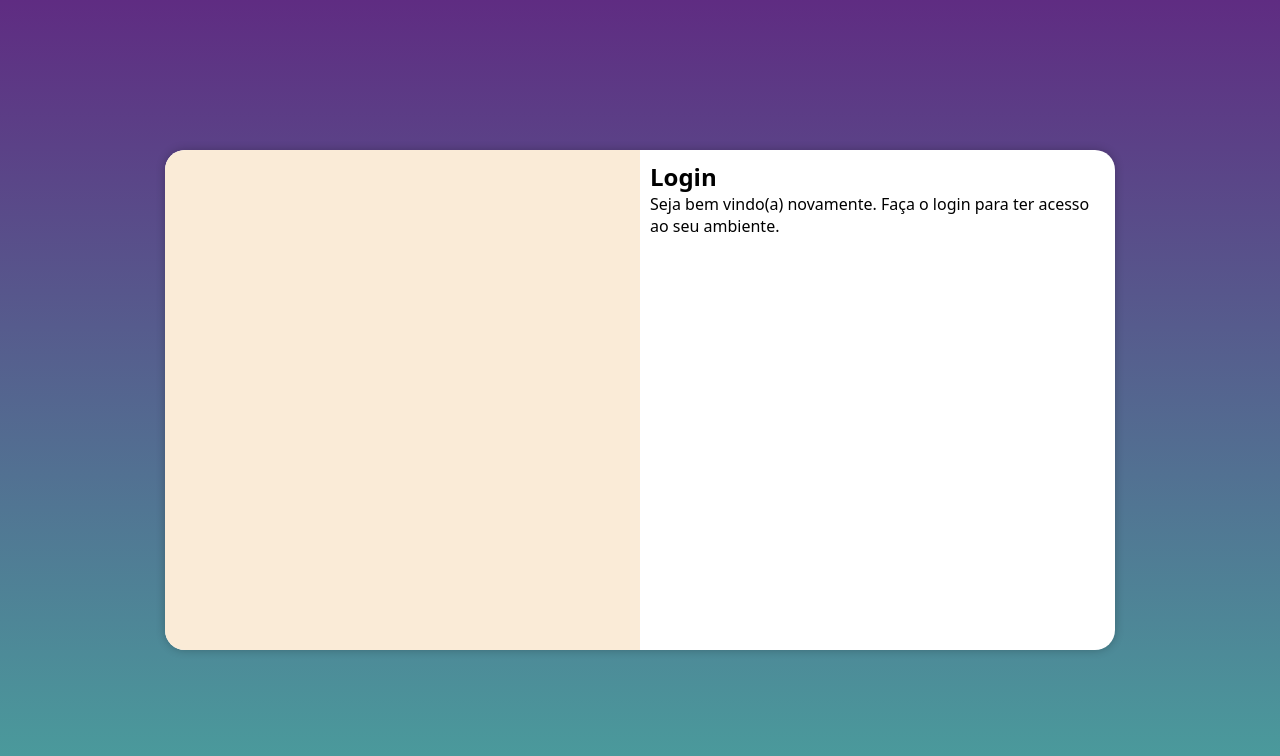
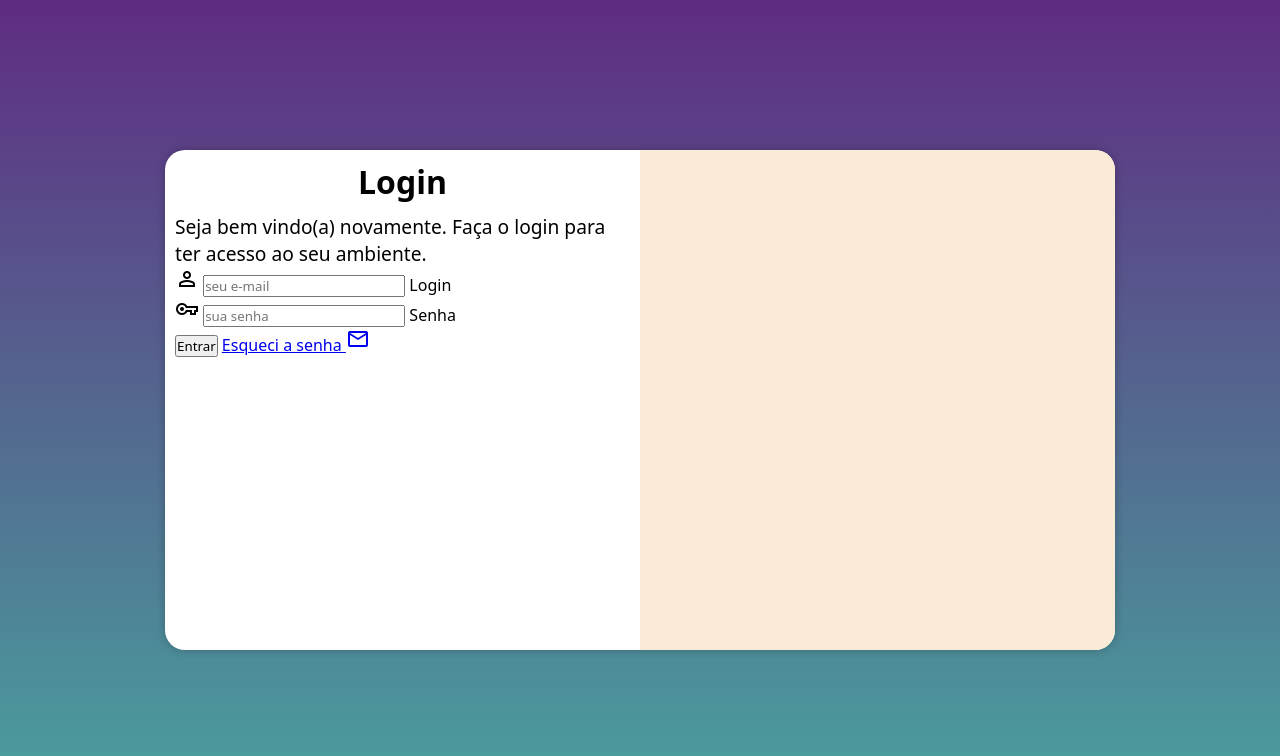
Before and after one commit to ton-long/projeto-login, a plain HTML site: page index.html in a window 1280 px wide. Drawn offline with nearby package versions, Linux system fonts and the light colour scheme.

Commit message:
Criando formulário de login

```diff
--- a/estilos/media-query.css
+++ b/estilos/media-query.css
@@ -26,12 +26,19 @@
         width: 950px;
     }
     div#imagem{
-        float: left;
+        float: right;
         width: 50%;
         height: 100%;
     }
     div#form{
-        float: right;
+        float: left;
         width: 50%;
     }
+    div#form > h1{
+        font-size: 2em;
+    }
+
+    div#form > p{
+        font-size: 1.2em;
+    }
 }
--- a/estilos/style.css
+++ b/estilos/style.css
@@ -49,3 +49,12 @@
     display: block;
     padding: 10px;
 }
+
+div#form > h1{
+    text-align: center;
+    margin-bottom: 10px;
+}
+
+div#form > p{
+    font-size: 0.8em;
+}
--- a/index.html
+++ b/index.html
@@ -5,20 +5,35 @@
     <meta http-equiv="X-UA-Compatible" content="IE=edge">
     <meta name="viewport" content="width=device-width, initial-scale=1.0">
     <title>Login</title>
+    <link rel="shortcut icon" href="imagens/LB.ico" type="image/x-icon">
     <link rel="stylesheet" href="estilos/style.css">
     <link rel="stylesheet" href="estilos/media-query.css">
+    <link rel="stylesheet" href="https://fonts.googleapis.com/css2?family=Material+Symbols+Outlined:opsz,wght,FILL,GRAD@48,400,0,0" />
 </head>
 <body>
     <main>
         <section id="login">
             <div id="imagem">
-
+                <!--Imagem do site-->
             </div>
             <div id="form">
                 <h1>Login</h1>
                 <p>Seja bem vindo(a) novamente. Faça o login para ter acesso ao seu ambiente.</p>
-                <form action="login.php" method="post">
-
+                <form action="login.php" method="post" autocomplete="on">
+                    <div class="campo">
+                        <span class="material-symbols-outlined">person</span>
+                        <input type="email" name="login" id="ilogin" placeholder="seu e-mail" autocomplete="email" required maxlength="30">
+                        <label for="ilogin">Login</label>
+                    </div>
+                    <div class="campo">
+                        <span class="material-symbols-outlined">vpn_key</span>
+                        <input type="password" name="senha" id="isenha" placeholder="sua senha" autocomplete="current-password" required minlength="8" max="20">
+                        <label for="isenha">Senha</label>
+                    </div>
+                    <input type="submit" value="Entrar">
+                    <a href="esqueci.html">
+                        Esqueci a senha <span class="material-symbols-outlined">mail</span>
+                    </a>
                 </form>
             </div>
         </section>
```
Also changed, not shown: imagens/LB.ico (added).
